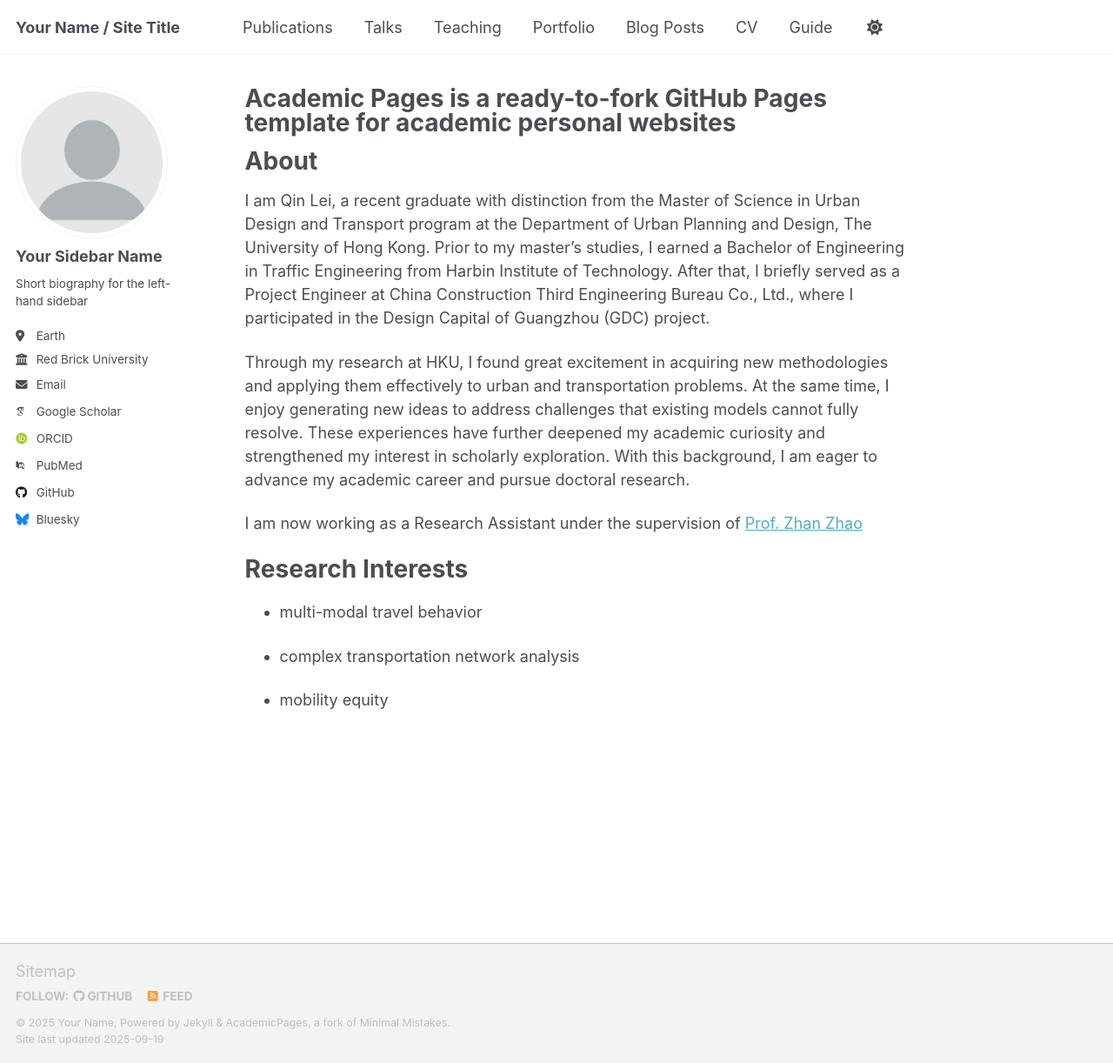
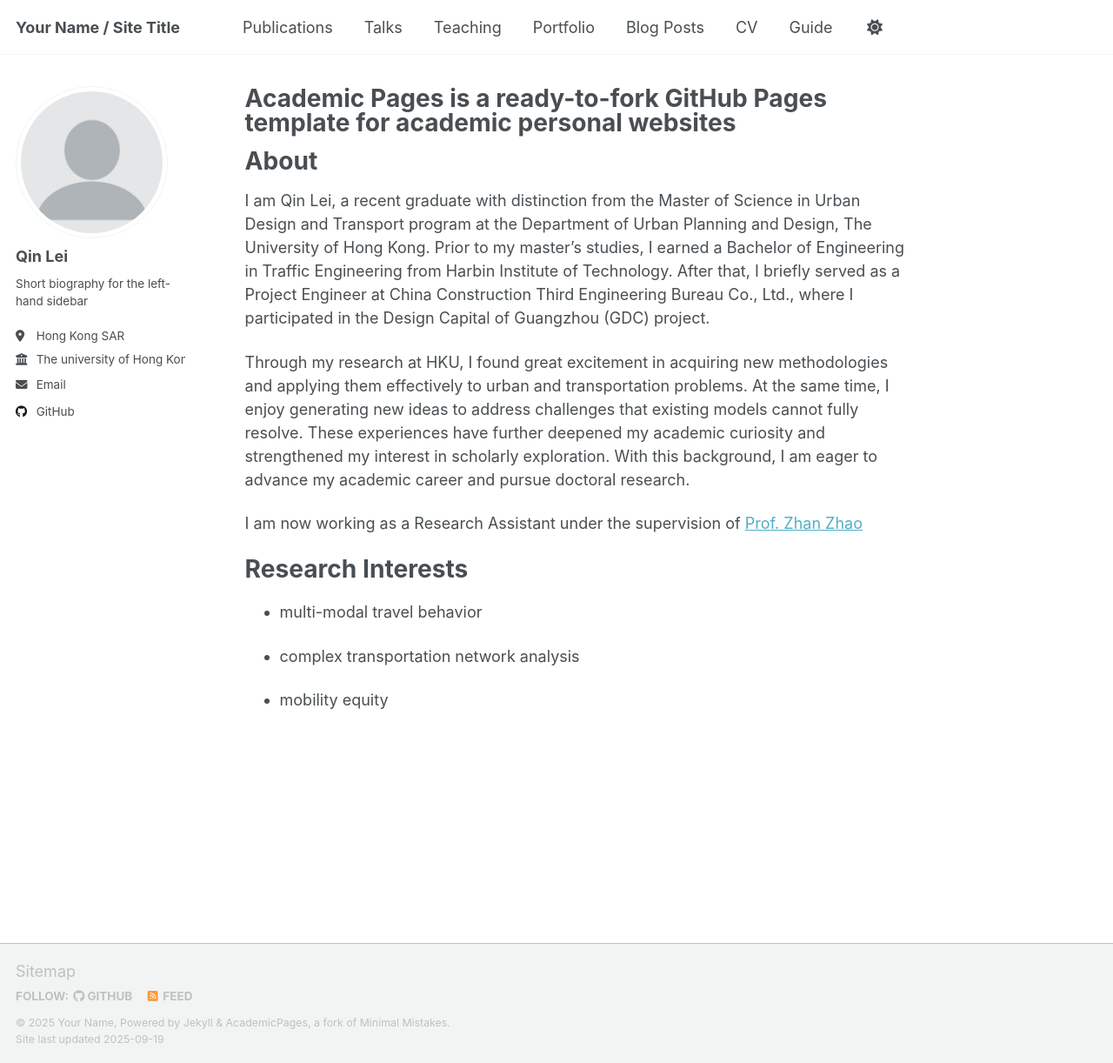
Before and after one commit to Leonis824/QinLei.github.io, a Jekyll site: the page built from _pages/about.md, in a window 1280 px wide and 1222 px high. Shown: the whole window at 87% size. Built offline with Jekyll 4.4.1, drawn with Linux system fonts in a browser that asks for light colours; some web fonts are replaced; a script that is not in the unit is left out.

Commit message:
Update _config.yml

```diff
--- a/_config.yml
+++ b/_config.yml
@@ -13,10 +13,10 @@ title                    : "Your Name / Site Title"
 title_separator          : "-"
 name                     : &name "Your Name"
 description              : &description "Your Name's academic portfolio"   # Update this with a general description of your site, this is the default if not overridden by a page
-url                      : https://academicpages.github.io # The base hostname & protocol for your site e.g. "https://[your GitHub username].github.io",
+url                      : https://QinLei.github.io # The base hostname & protocol for your site e.g. "https://[your GitHub username].github.io",
                                                            # or if you already have some other page hosted on Github then use "https://[your GitHub username].github.io/[Your Repo Name]"
 baseurl                  : "" # the subpath of your site, e.g. "/blog"
-repository               : "academicpages/academicpages.github.io"
+repository               : "Leonis824/QinLei.github.io"
 
 # Site Author - The following control what appear as part of the author content on the side bar.
 #               If a field is blank the icon and link will not appear, otherwise it will be shown.
@@ -24,23 +24,23 @@ repository               : "academicpages/academicpages.github.io"
 author:
   # Biographic information
   avatar           : "profile.png"
-  name             : "Your Sidebar Name"
-  pronouns         : # example: "she/her"
+  name             : "Qin Lei"
+  pronouns         : # example: "he/his"
   bio              : "Short biography for the left-hand sidebar"
-  location         : "Earth"
-  employer         : "Red Brick University"
+  location         : "Hong Kong SAR"
+  employer         : "The university of Hong Kong"
   uri              : # URL
-  email            : "none@example.org"
+  email            : "u3620319@connect.hku.hk"
 
   # Academic websites
   academia         : # URL
   arxiv            : # URL - Update with the correct link to your profile
-  googlescholar    : "https://scholar.google.com/citations?user=PS_CX0AAAAAJ"
+  googlescholar    : #"https://scholar.google.com/citations?user=PS_CX0AAAAAJ"
   inspire-hep      : # URL
   impactstory      : # URL
-  orcid            : "http://orcid.org/yourorcidurl"
+  orcid            : #"http://orcid.org/yourorcidurl"
   semantic         : # URL
-  pubmed           : "https://www.ncbi.nlm.nih.gov/pubmed/?term=john+snow"
+  pubmed           : #"https://www.ncbi.nlm.nih.gov/pubmed/?term=john+snow"
   researchgate     : # URL
   scopus           : # URL
 
@@ -48,13 +48,13 @@ author:
   bitbucket        : # Username - Update with your username on the site
   codepen          : # Username
   dribbble         : # Username
-  github           : "academicpages"
+  github           : "Leonis824"
   kaggle           : # Username
   stackoverflow    : # User number or user number and name (i.e., use "1" or "1/jeff-atwood")
 
   # Social media
   artstation       : # Username
-  bluesky          : "bsky.app" # Replace this with you Bluesky username
+  bluesky          : #"bsky.app" # Replace this with you Bluesky username
   facebook         : # Username
   flickr           : # Username
   foursquare       : # Username
@@ -63,7 +63,7 @@ author:
   keybase          : # Username
   instagram        : # Username
   lastfm           : # Username
-  linkedin         : # Username
+  linkedin         : # Leooooo
   mastodon         : # URL
   medium           : # URL
   pinterest        : # Username
```
